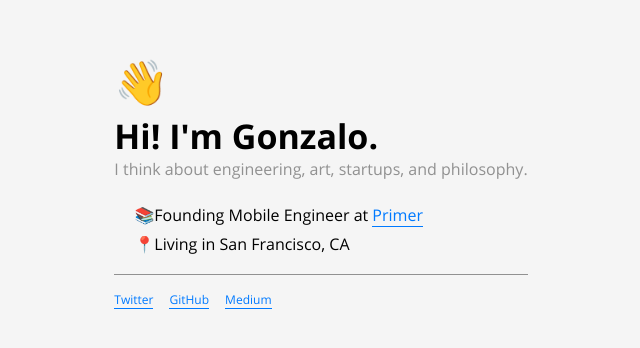
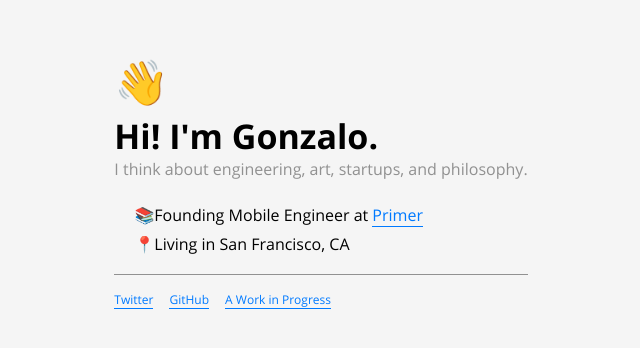
Before and after one commit to gonzalonunez/gonzalonunez.me, a Next.js app: page / in a window 1280 px wide. Shown: the part 216-564 px from the top of the page, without its empty margins (319-959 px from the left). Built offline with nearby package versions, Linux system fonts and the light colour scheme.

Commit message:
Add a link to Substack

```diff
--- a/pages/index.js
+++ b/pages/index.js
@@ -19,7 +19,7 @@ export default function Home() {
           <Row>
             <SocialLink href="https://twitter.com/gonzalo__nunez" target="blank">Twitter</SocialLink>
             <SocialLink href="https://github.com/gonzalonunez" target="blank">GitHub</SocialLink>
-            <SocialLink href="https://medium.com/@gonzalo__nunez" target="blank">Medium</SocialLink>
+            <SocialLink href="https://gonzalonunez.substack.com" target="blank">A Work in Progress</SocialLink>
           </Row>
         </Main>
       </Container>
```
